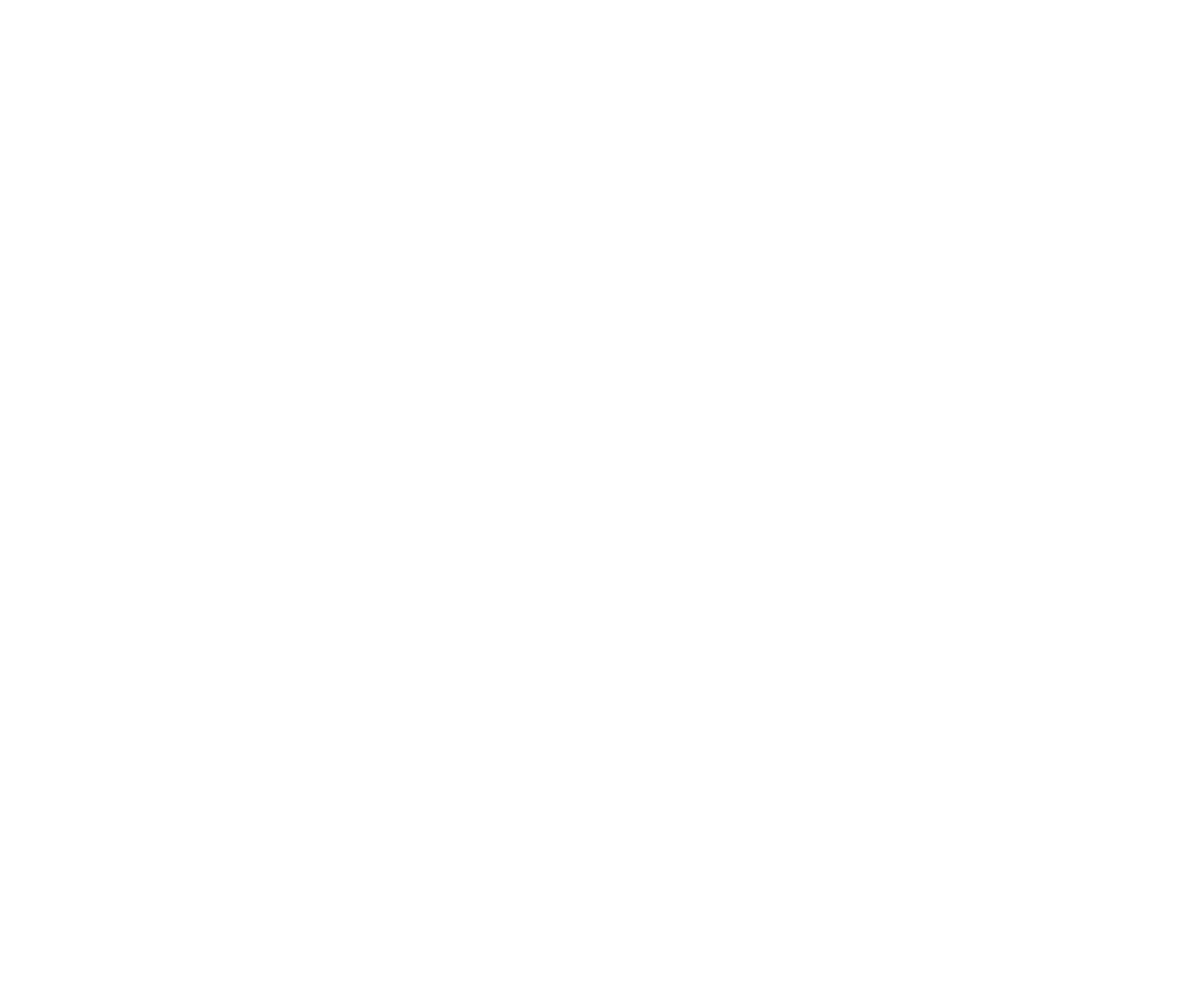
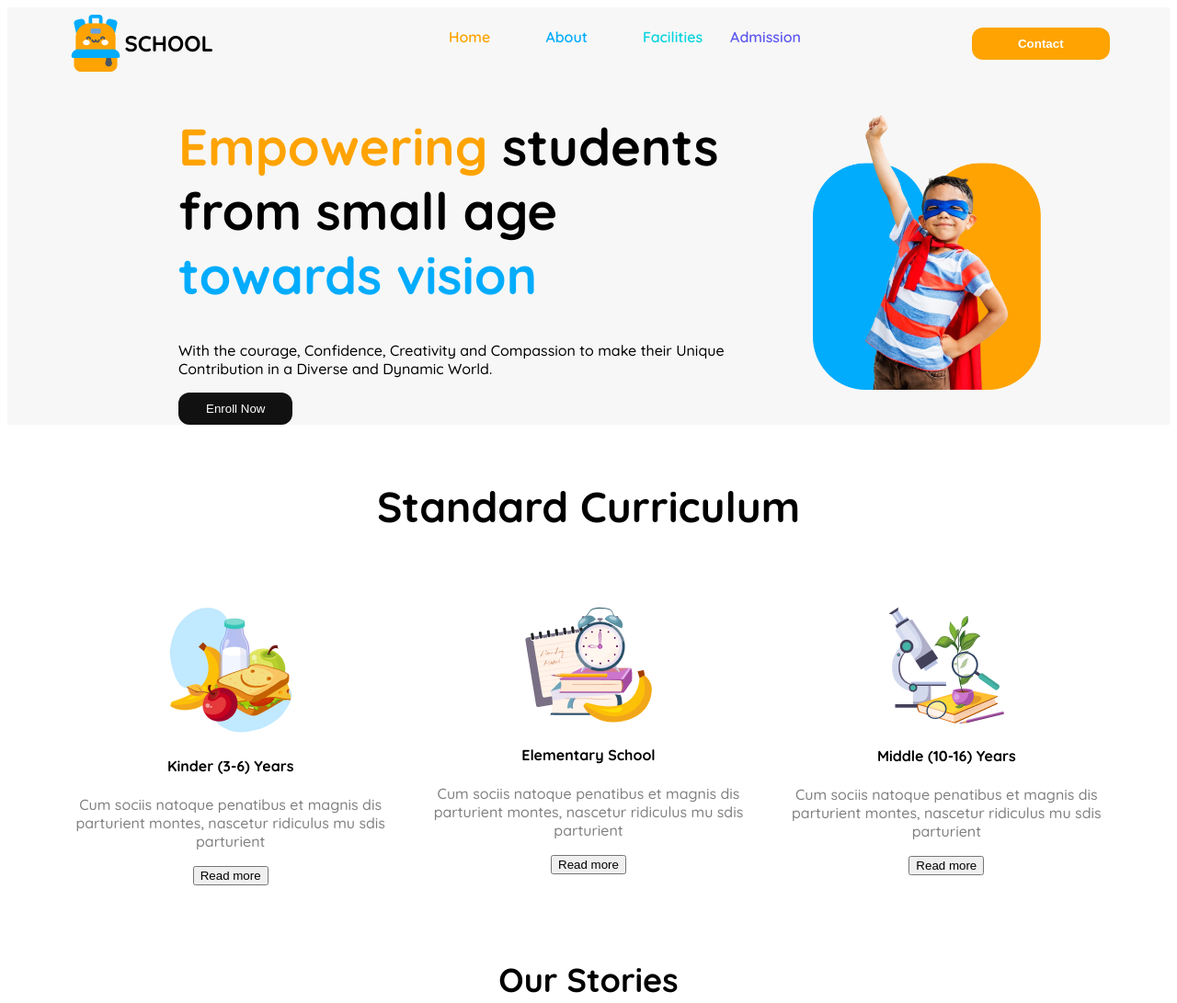
Before and after one commit to beomtaeha77/assignment-kids-school, a plain HTML site: page index.html in a window 1280 px wide. Shown: the top 1091 px of the page at 92% size. Before the commit the page ends 800 px from the top, so only its background shows below. Drawn offline with Linux system fonts and the light colour scheme.

Commit message:
added banner and photos

```diff
--- a/index.html
+++ b/index.html
@@ -3,9 +3,163 @@
 <head>
     <meta charset="UTF-8">
     <meta name="viewport" content="width=device-width, initial-scale=1.0">
-    <title>Document</title>
+    <title>Kids School</title>
+  <link rel="stylesheet" href="styles/school.css">
+  <style>
+
+
+  </style>
+
 </head>
-<body>
+
+<body class="quicksand-font">
+    <header class="bg-1">
+        <nav class="navbar display-flex">
+            <img src="assets/logo.png" alt="">
+            <h3 class="scl">SCHOOL</h3>
+            <ul class="nav-links display-flex">
+               <li class="nav-item1"><a href="" class="nav-link color-me1">Home</a></li>
+               <li class="nav-item2"><a href="" class="nav-link color-me2">About</a></li>
+               <li class="nav-item3"><a href="" class="nav-link color-me3">Facilities</a></li>
+               <li class="nav-item4"><a href="" class="nav-link color-me4">Admission</a></li>
+               <button class="btn1">Contact</button>
+            </ul>
+
+
+        </nav>
+        <div class="banner">
+            <div class="content1">
+                   <h1 class="banner-title"><span class="colour1">Empowering</span> students from small age <span class="colour2">towards vision</span></h1>
+                   <p class="banner-description">With the courage, Confidence, Creativity and Compassion to make their Unique Contribution in a Diverse and Dynamic World.</p>
+                        <button class="btn-2">Enroll Now</button>
+
+
+
+            </div>
+
+            <div class="content2">
+                <img class="banner-image" src="assets/hero-kids.png" alt="">
+            </div>
+
+        </div>
+    </header>
+    <main>
+        <h3 class="section-title">Standard Curriculum </h3>
+
+        <div class="curriculum">
+
+           <div class="curriculum1">
+            <img src="assets/kinder.png" alt="">
+            <h4 class="title1">Kinder (3-6) Years</h4>
+            <p class="paragraph">Cum sociis natoque penatibus et magnis
+                dis parturient montes, nascetur ridiculus
+                mu sdis parturient</p>
+                <button class="btn-3">Read more</button>
+
+           </div>
+           <div class="curriculum2">
+            <img src="assets/elementary.png" alt="">
+            <h4 class="title1">Elementary School</h4>
+            <p class="paragraph">Cum sociis natoque penatibus et magnis
+                dis parturient montes, nascetur ridiculus
+                mu sdis parturient</p>
+
+                <button class="btn-4">Read more</button>
+
+           </div>
+           <div class="curriculum3">
+            <img src="assets/middle.png" alt="">
+            <h4 class="title1">Middle (10-16) Years</h4>
+            <p class="paragraph">Cum sociis natoque penatibus et magnis
+                dis parturient montes, nascetur ridiculus
+                mu sdis parturient</p>
+
+                <button class="btn-5">Read more</button>
+
+
+
+           </div>
+
+
+        </div>
+
+
+        <div class="stories">
+            <h3 class="story-title">
+                Our Stories
+            </h3>
+           <div class="story display-flex">
+            <div class="story1">
+                <img class="radius" src="assets/story-1.png" alt="">
+                <h4 class="story1-title">
+                    A fun toddler coloring training on classroom
+                </h4>
+                <p class="paragraph">
+                    Beautiful branding for changes by Never Now in Australia.
+                   changes is a platform for open discussion in an inclusive and
+                             collaborative environment, providing the...
+                </p>
+
+
+
+            </div>
+            <div class="more-stories">
+                <div class="story2 display-flex">
+                    <div class="story-details1">
+                        <img class="radius" src="assets/story-2.png" alt="">
+                        <h4 class="story2-title">Find out if a school fits the
+                            family’s needs</h4>
+
+                    </div>
+                    <div class="story-details2">
+                        <img class="radius" src="assets/story-3.png" alt="">
+                        <h4 class="story2-title">Summer math & literacy
+                            centres for kids</h4>
+
+                    </div>
+
+
+                </div>
+                <div class="story3 display-flex">
+                    <div class="story-details3">
+                        <img class="radius" src="assets/story-4.png" alt="">
+                        <h4 class="story2-title">Classroom management
+                            techniques for new tutors
+                    </h4>
+
+                    </div>
+                    <div class="story-details4">
+                        <img class="radius" src="assets/story-5.png " alt="">
+                        <h4 class="story2-title">Conversation rhymes
+                            improve kids listening
+                            </h4>
+
+                    </div>
+
+
+
+
+                </div>
+
+            </div>
+
+           </div>
+
+
+           <button class="btn-2">View All</button>
+
+        </div>
+
+
+
+
+    </main>
+    <footer class="bg-2">
+        <img src="assets/logo.png" alt="">
+        <h3>Kids<br>Education</h3>
+
+
+    </footer>
 
 </body>
 </html>
--- /dev/null
+++ b/styles/school.css
@@ -0,0 +1,234 @@
+
+@import url('https://fonts.googleapis.com/css2?family=Quicksand:wght@300..700&display=swap');
+
+
+
+.quicksand-font{
+    font-family: "Quicksand", serif;
+    font-optical-sizing: auto;
+    font-weight: 500;
+    font-style: normal;
+  }
+
+  /*shared styles*/
+  .display-flex{
+    display: flex;
+  }
+  .color-me1{
+    color:  #FEA301;
+
+  }
+  .color-me2{
+    color: #01ACFD;
+
+  }
+  .color-me3{
+    color: #05D4DF;
+
+  }
+  .color-me4{
+    color: #5D58EF;
+
+  }
+  .bg-1{
+    background-color: #F7F7F7;
+  }
+
+  .colour1{
+    color: #FEA301;
+  }
+  .colour2{
+    color: #01ACFD;
+  }
+  .radius{
+    border-radius: 8px;
+  }
+
+  .bg-2{
+    background-color: #01ACFD;
+  }
+
+
+  /*header styles*/
+
+  .scl{
+    font-weight: 700;
+    font-size: 1.5rem;
+  }
+
+
+  /*navbar styles*/
+  .navbar{
+    max-width: fit-content;
+    margin: 0 auto;
+    justify-content: space-between;
+    align-items: center;
+  }
+
+
+  .nav-link{
+    text-decoration: none;
+    font-weight: 600;
+  }
+
+  .nav-item1{
+    list-style: none;
+    margin-left: 186px;
+    padding: 0 30px;
+
+
+  }
+  .nav-item2{
+    list-style: none;
+    padding: 0 30px;
+
+  }
+.nav-item3{
+    list-style: none;
+    padding: 0 30px;
+
+}
+.nav-item4{
+    list-style: none;
+    margin-right: 186px;
+
+}
+.btn1{
+    padding: 10px 50px;
+    border-radius: 12px;
+    font-size: 50;
+    color: #FFFFFF;
+    font-weight: 600;
+    border-style: none;
+
+    background-color: #FEA301;
+}
+.btn-2{
+    padding: 10px 30px;
+    border-radius: 12px;
+    background-color: #111111;
+    border-style: none;
+    color: #FFFFFF;
+
+}
+.banner{
+    display: flex;
+    max-width: 1440px;
+    gap: 50px;
+    justify-content: space-between;
+    align-items: center;
+    margin-bottom: 60px;
+}
+
+.content1{
+    max-width: 640px;
+    margin-left: 186px;
+    flex-direction: grid;
+
+
+
+}
+.banner-title{
+    font-weight: 700;
+    font-size: 3.5rem;
+
+
+}
+.content2{
+    margin-right: 140px;
+}
+.banner-image{
+    width: 100%;
+}
+main{
+  text-align: center;
+}
+.section-title{
+  max-width: 1140px;
+  font-size: 46px;
+  font-weight: bold;
+ margin: 0 auto;
+
+
+}
+.curriculum{
+  max-width: 1140px;
+  margin: 0 auto;
+  gap: 28px;
+  display: flex;
+
+}
+.curriculum1{
+  max-width: 367.8px;
+  align-items: center;
+  margin-top: 80px;
+  margin-bottom: 80px;
+  stroke: rgba(222, 245, 255, 1);
+
+}
+.curriculum2{
+  max-width: 367.8px;
+  align-items: center;
+  margin-top: 80px;
+  margin-bottom: 80px;
+
+}
+.curriculum3{
+  max-width: 367.8px;
+  align-items: center;
+  margin-top: 80px;
+  margin-bottom: 80px;
+  flex-direction: column;
+
+}
+.paragraph{
+  color: #808080;
+  padding: 40.88px, 286.26px;
+}
+.story-title{
+  max-width: 1140px;
+  font-size: 36px;
+  font-weight: bold;
+ margin: 0 auto;
+
+}
+.story{
+
+  max-width: 1140px;
+  margin: 0 auto;
+  gap: 28px;
+  display: flex;
+
+}
+.story{
+
+  margin-top: 80px;
+  margin-bottom: 80px;
+}
+
+.story1{
+
+}
+
+.story-details1{
+  margin-right: 10px;
+  margin-bottom: 10px;
+}
+
+
+
+
+
+
+
+@media screen and (max-width: 576px) {
+
+
+  .navbar, .nav-links, .curriculum{
+    flex-direction: column;
+
+  }
+  .curriculum{
+    margin: 20px;
+  }
+    }
```
Also changed, not shown: assets/bg.png (added), assets/dribble.png (added), assets/elementary.png (added), assets/fb.png (added), assets/google+.png (added), assets/hero-kids.png (added), assets/kinder.png (added), assets/logo.png (added), assets/middle.png (added), assets/story-1.png (added), assets/story-2.png (added), assets/story-3.png (added), assets/story-4.png (added), assets/story-5.png (added), 1 more files.
